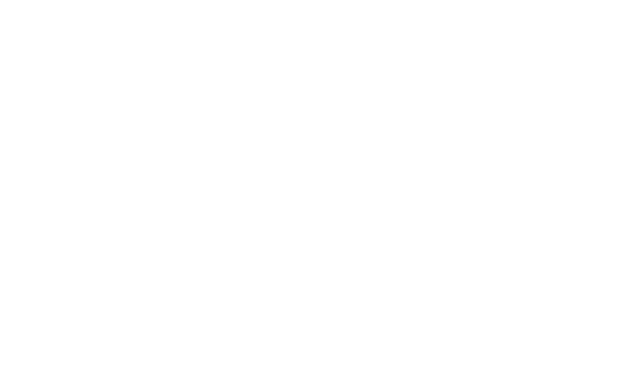
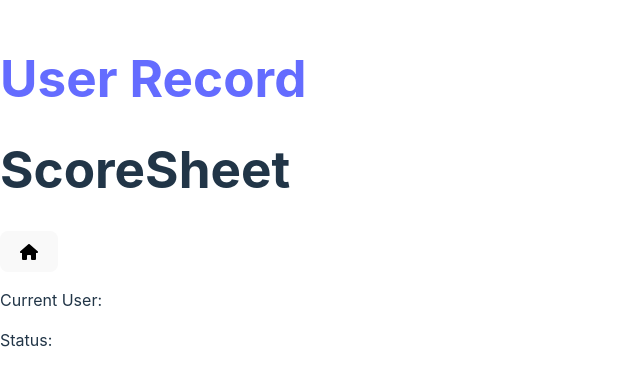
Before and after one commit to DouglasHeinan/SprawlV3React, a React (Vite) app: page /dash/scoreSheet in a window 1280 px wide. Shown: the part 208-594 px from the top of the page, without its empty margins (0-640 px from the left). Built offline with nearby package versions, Linux system fonts and the light colour scheme.

Commit message:
Users and Scoresheets features created and applied to App

```diff
--- a/src/App.jsx
+++ b/src/App.jsx
@@ -4,6 +4,9 @@ import Layout from "./components/Layout";
 import Public from "./components/Public";
 import Login from "./features/auth/Login";
 import DashLayout from "./components/DashLayout";
+import Welcome from "./features/auth/welcome";
+import ScoreSheet from "./features/scoreSheet/ScoreSheet";
+import Users from "./features/users/Users";
 
 function App() {
 
@@ -14,6 +17,14 @@ function App() {
         <Route path="login" element={<Login />} />
 
         <Route path="dash" element={<DashLayout />}>
+          <Route index element={<Welcome />} />
+          <Route path="scoreSheet">
+            <Route index element={<ScoreSheet />} />
+          </Route>
+          <Route path="users">
+            <Route index element={<Users />} />
+          </Route>
+
 
         </Route>
       </Route>
--- /dev/null
+++ b/src/features/scoreSheet/ScoreSheet.jsx
@@ -0,0 +1,7 @@
+const ScoreSheet = () => {
+  return (
+    <h1>ScoreSheet</h1>
+  )
+}
+
+export default ScoreSheet
--- /dev/null
+++ b/src/features/users/Users.jsx
@@ -0,0 +1,7 @@
+const Users = () => {
+  return (
+    <h1>Users</h1>
+  )
+}
+
+export default Users
```
Also changed, not shown: src/components/DashLayout.jsx (line endings or trailing spaces).
